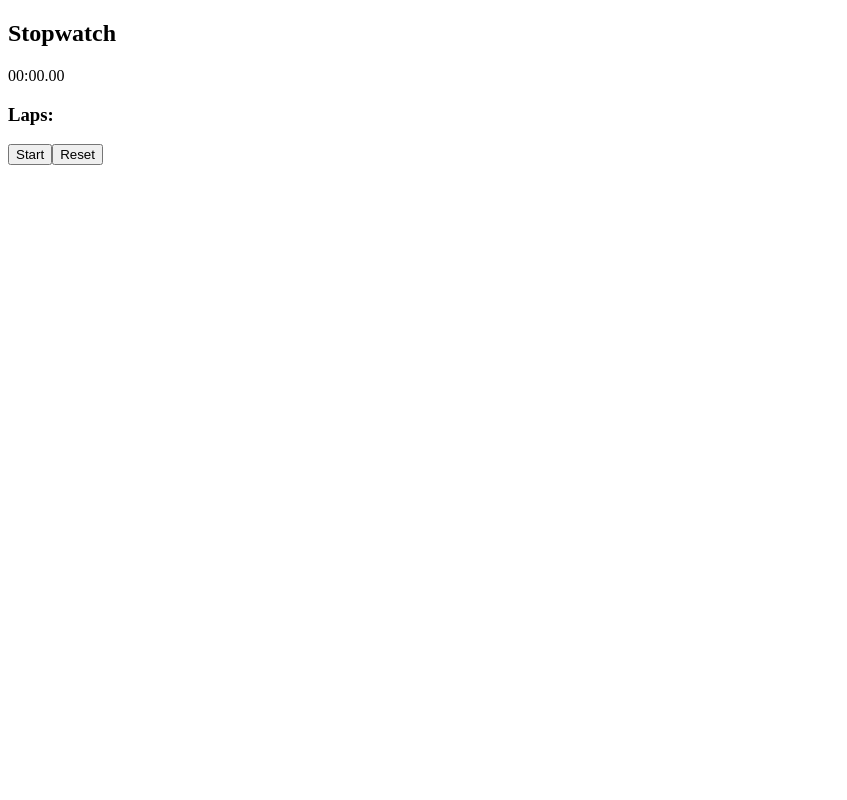
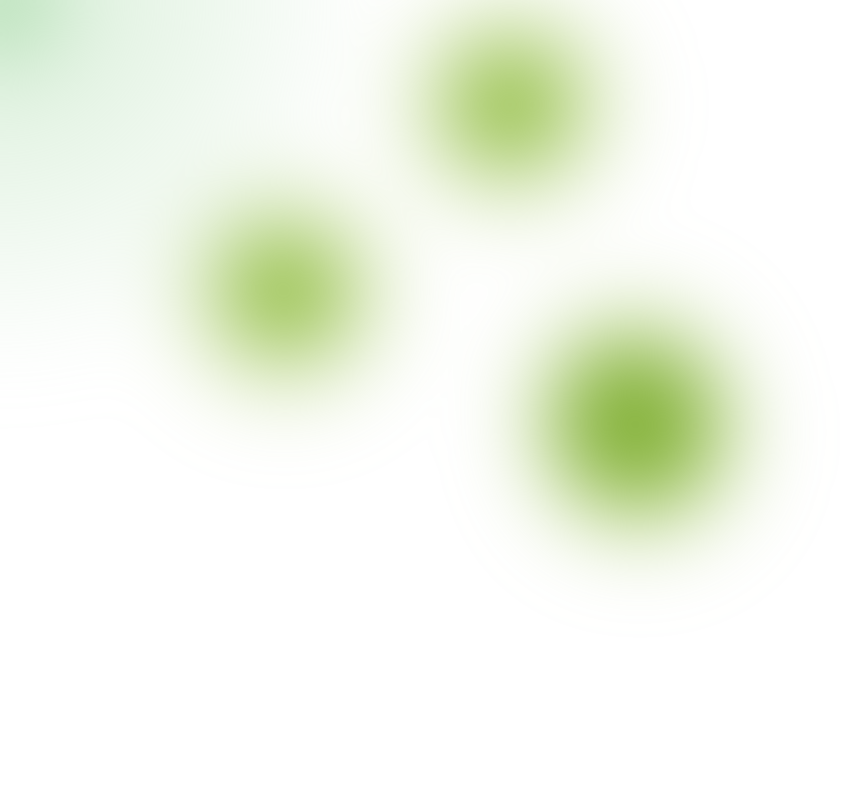
Before and after one commit to Shopify/eng-intern-assessment-react, a React app: page / in a window 1280 px wide. Shown: the top 800 px of the page, without its empty margins (0-847 px from the left). Built offline with nearby package versions, Linux system fonts and the light colour scheme.

Commit message:
Added interactive background

```diff
--- a/src/App.tsx
+++ b/src/App.tsx
@@ -1,22 +1,32 @@
 import React from 'react';
+import './styles/App.css';
+import DynamicBackground from './components/DynamicBackground';
 import StopWatch from './components/StopWatch';
 import StopWatchButton from './components/StopWatchButton';
 import useStopwatch from './hooks/useStopwatch';
 
-// Main App component that glues everything together
+// Main App component that integrates all components
 const App = () => {
   const stopwatch = useStopwatch();
 
   return (
-    <div>
-      <StopWatch elapsedTime={stopwatch.elapsedTime} laps={stopwatch.laps} />
+    <div id="app">
+      {/* Adding the DynamicBackground component */}
+      <DynamicBackground />
+      {/* Stopwatch display for time */}
+      <StopWatch elapsedTime={stopwatch.elapsedTime} />
+      {/* Stopwatch control buttons */}
       <StopWatchButton
         isRunning={stopwatch.isRunning}
+        isPaused={stopwatch.isPaused}
         start={stopwatch.start}
-        stop={stopwatch.stop}
+        pause={stopwatch.pause}
         reset={stopwatch.reset}
         lap={stopwatch.lap}
+        startTime={stopwatch.startTime}
       />
+      {/* Stopwatch display for laps */}
+      <StopWatch elapsedTime={stopwatch.elapsedTime} laps={stopwatch.laps} showLaps />
     </div>
   );
 };
--- /dev/null
+++ b/src/components/DynamicBackground.tsx
@@ -0,0 +1,52 @@
+import React, { useEffect } from 'react';
+import '../styles/DynamicBackground.css';
+
+function DynamicBackground() {
+    useEffect(() => {
+        const interBubble = document.querySelector<HTMLDivElement>('.interactive')!;
+        let curX = 0;
+        let curY = 0;
+        let tgX = 0;
+        let tgY = 0;
+
+        function move() {
+            curX += (tgX - curX) / 20;
+            curY += (tgY - curY) / 20;
+            interBubble.style.transform = `translate(${Math.round(curX)}px, ${Math.round(curY)}px)`;
+            requestAnimationFrame(() => {
+                move();
+            });
+        }
+
+        window.addEventListener('mousemove', (event) => {
+            tgX = event.clientX;
+            tgY = event.clientY;
+        });
+
+        move();
+    }, []);
+
+    return (
+        <div className="gradient-bg">
+            <svg xmlns="http://www.w3.org/2000/svg">
+                <defs>
+                    <filter id="goo">
+                        <feGaussianBlur in="SourceGraphic" stdDeviation="10" result="blur" />
+                        <feColorMatrix in="blur" mode="matrix" values="1 0 0 0 0  0 1 0 0 0  0 0 1 0 0  0 0 0 18 -8" result="goo" />
+                        <feBlend in="SourceGraphic" in2="goo" />
+                    </filter>
+                </defs>
+            </svg>
+            <div className="gradients-container">
+                <div className="g1"></div>
+                <div className="g2"></div>
+                <div className="g3"></div>
+                <div className="g4"></div>
+                <div className="g5"></div>
+                <div className="interactive"></div>
+            </div>
+        </div>
+    );
+}
+
+export default DynamicBackground;
--- a/src/components/StopWatch.tsx
+++ b/src/components/StopWatch.tsx
@@ -1,32 +1,45 @@
 import React from 'react';
+import '../styles/StopWatch.css';
 
-//display time and laps
+// Display time and laps
 interface StopWatchProps {
   elapsedTime: number;  // The elapsed time to display
-  laps: number[];  // Array of lap times
+  laps?: number[];      // Optional laps to display
+  showLaps?: boolean;   // Flag to show laps or not
 }
 
-const StopWatch: React.FC<StopWatchProps> = ({ elapsedTime, laps }) => {
+const StopWatch: React.FC<StopWatchProps> = ({ elapsedTime, laps, showLaps }) => {
   // Format time to min:sec.milliseconds
   const formatTime = (time: number) => {
-    // Format time
+    // Helper function to format the time
     const milliseconds = `0${Math.floor(time / 10) % 100}`.slice(-2);
     const seconds = `0${Math.floor(time / 1000) % 60}`.slice(-2);
     const minutes = `0${Math.floor(time / 60000)}`.slice(-2);
     return `${minutes}:${seconds}.${milliseconds}`;
   };
 
-  // Renders the stopwatch and laps
+  // Render the stopwatch display and laps
   return (
-    <div>
-      <h2>Stopwatch</h2>
-      <div>{formatTime(elapsedTime)}</div>
-      <div>
-        <h3>Laps:</h3>
-        {laps.map((lap, index) => (
-          <div key={index}>{formatTime(lap)}</div>
-        ))}
-      </div>
+    <div className="stopwatch-display">
+      {!showLaps && (
+        <>
+          {/* Render "Stopwatch" text and the stopwatch display (time) */}
+          <h2>Stopwatch</h2>
+          <div className="stopwatch-display">{formatTime(elapsedTime)}</div>
+        </>
+      )}
+      {/* Render the laps list */}
+      {showLaps && laps && (
+        <>
+          <h2>Laps</h2>
+          <div className="lap-list"> {/* Make sure this class is defined in your CSS */}
+            {laps.map((lap, index) => (
+              <div key={index}><strong>Lap {index + 1}:</strong> {formatTime(lap)}</div>
+            ))}
+          </div>
+        </>
+      )}
+
     </div>
   );
 };
--- a/src/components/StopWatchButton.tsx
+++ b/src/components/StopWatchButton.tsx
@@ -1,34 +1,50 @@
 import React from 'react';
+import '../styles/StopWatchButton.css';
 
-//control buttons
+// Interface for the stopwatch control buttons
 interface StopWatchButtonProps {
   isRunning: boolean;  // Indicates if the stopwatch is running
-  start: () => void;  // Function to start the timer
-  stop: () => void;  // Function to stop the timer
-  reset: () => void;  // Function to reset the timer
-  lap: () => void;  // Function to record a lap
+  isPaused: boolean;   // Indicates if the stopwatch is paused
+  start: () => void;   // Function to start or resume the timer
+  pause: () => void;   // Function to pause the timer
+  reset: () => void;   // Function to reset the timer
+  lap: () => void;     // Function to record a lap
+  startTime: number | null;
 }
 
 const StopWatchButton: React.FC<StopWatchButtonProps> = ({
   isRunning,
+  isPaused,
   start,
-  stop,
+  pause,
   reset,
   lap,
 }) => {
   return (
     <div>
-      {/* Render the "Start" button only if the stopwatch is not running */}
-      {!isRunning && <button onClick={start}>Start</button>}
+      {/* When the timer is not running and not paused, show "Start" and a disabled "Lap" button */}
+      {!isRunning && !isPaused && (
+        <>
+          <button className="stopwatch-button" onClick={start}>Start</button>
+          <button className="stopwatch-button" disabled>Lap</button>
+        </>
+      )}
 
-      {/* Render the "Stop" button only if the stopwatch is running */}
-      {isRunning && <button onClick={stop}>Stop</button>}
+      {/* When the timer is running, show "Pause" and "Lap" */}
+      {isRunning && (
+        <>
+          <button className="stopwatch-button" onClick={pause}>Pause</button>
+          <button className="stopwatch-button" onClick={lap}>Lap</button>
+        </>
+      )}
 
-      {/* The "Reset" button is always rendered and can be clicked at any time */}
-      <button onClick={reset}>Reset</button>
-
-      {/* Render the "Lap" button only if the stopwatch is running */}
-      {isRunning && <button onClick={lap}>Lap</button>}
+      {/* When the timer is paused, show "Resume" and "Reset" */}
+      {isPaused && (
+        <>
+          <button className="stopwatch-button" onClick={start}>Resume</button>
+          <button className="stopwatch-button" onClick={reset}>Reset</button>
+        </>
+      )}
     </div>
   );
 };
--- a/src/hooks/useStopwatch.ts
+++ b/src/hooks/useStopwatch.ts
@@ -1,74 +1,86 @@
 import { useState, useEffect } from 'react';
 
-// Custom hook for stopwatch logic
+// Custom hook for managing stopwatch logic
 const useStopwatch = () => {
-  const [isRunning, setIsRunning] = useState(false);  // Manages the running state of the stopwatch
-  const [startTime, setStartTime] = useState<number | null>(null);  // Records the start time of the stopwatch
-  const [laps, setLaps] = useState<number[]>([]);  // Stores recorded laps
-  // Add a state to trigger re-renders
-  const [, setTick] = useState(0);  // Used to force component re-renders
+  const [isRunning, setIsRunning] = useState(false);  // Indicates if the stopwatch is running
+  const [isPaused, setIsPaused] = useState(false);    // Indicates if the stopwatch is paused
+  const [startTime, setStartTime] = useState<number | null>(null);  // Start time of the stopwatch
+  const [pausedTime, setPausedTime] = useState<number>(0); // Time when the stopwatch was paused
+  const [laps, setLaps] = useState<number[]>([]);     // Recorded laps
+  const [, setTick] = useState(0);  // State to trigger re-renders
 
+  // Function to calculate elapsed time based on whether the stopwatch is paused or running
   const getElapsedTime = () => {
-    // Calculate elapsed time as the difference from the current time to the start time
-    return startTime ? Date.now() - startTime : 0;
+    if (isRunning && startTime) {
+      return Date.now() - startTime + pausedTime;
+    }
+    return pausedTime;
   };
 
-  // Starts the stopwatch
+  // Starts or resumes the stopwatch
   const start = () => {
-    // Sets the start time and begins the timer
-    if (!isRunning) {
-      setStartTime(prevStartTime => prevStartTime ?? Date.now());
+    if (!isRunning && !isPaused) {
+      // Starts the timer from zero
+      setStartTime(Date.now());
+      setPausedTime(0);
+      setIsRunning(true);
+    } else if (isPaused) {
+      // Resumes the timer from the paused time
+      setStartTime(Date.now());
+      setIsPaused(false);
       setIsRunning(true);
     }
   };
 
-  // Stops the stopwatch
-  const stop = () => {
-    // Stops the timer
+  // Pauses the stopwatch
+  const pause = () => {
     if (isRunning) {
+      setPausedTime(getElapsedTime()); // Save the elapsed time at pause
+      setStartTime(null); // Clear the start time
+      setIsPaused(true);
       setIsRunning(false);
     }
   };
 
   // Resets the stopwatch
   const reset = () => {
-    // Stops the timer and resets the elapsed time and laps
+    // Clears the timer and resets all time values and laps
     setIsRunning(false);
+    setIsPaused(false);
     setStartTime(null);
+    setPausedTime(0);
     setLaps([]);
   };
 
   // Records a lap
   const lap = () => {
-    // Records the current elapsed time as a lap
-    if (isRunning && startTime) {
+    // Adds the current elapsed time to the laps array
+    if (isRunning) {
       setLaps([...laps, getElapsedTime()]);
     }
   };
 
-  // Effect to trigger re-renders every 10ms when the stopwatch is running
+  // Effect to trigger re-renders at a set interval
   useEffect(() => {
     let interval: NodeJS.Timeout | null = null;
-    if (isRunning) {
+    if (isRunning || isPaused) {
       // This interval will trigger a re-render every 10ms
       interval = setInterval(() => {
-        // Force state update to re-render component
         setTick(tick => tick + 1);
       }, 10);
     } else if (interval) {
-      // Clear interval when stopwatch stops
       clearInterval(interval);
     }
 
     return () => {
-      // Cleanup interval when component unmounts
       if (interval) {
         clearInterval(interval);
       }
     };
-  }, [isRunning, startTime]);
+  }, [isRunning, isPaused, startTime]);
 
-  return { isRunning, elapsedTime: getElapsedTime(), start, stop, reset, laps, lap };
+  // Expose the stopwatch state and control functions
+  return { startTime, isRunning, isPaused, elapsedTime: getElapsedTime(), start, pause, reset, laps, lap };
 };
 
 export default useStopwatch;
--- /dev/null
+++ b/src/styles/DynamicBackground.css
@@ -0,0 +1,169 @@
+html, body {
+    font-family: 'Bricolage Grotesque', sans-serif;
+    font-family: 'Mulish', sans-serif;
+    margin: 0;
+    padding: 0;
+  }
+
+  .text-container {
+    z-index: 100;
+    width: 100vw;
+    height: 100vh;
+    display: flex;
+    position: absolute;
+    top: 0;
+    left: 0;
+    justify-content: center;
+    align-items: center;
+    font-size: 96px;
+    color: rgb(221, 19, 19);
+    opacity: 0.8;
+    user-select: none;
+    text-shadow: 1px 1px rgba(0, 0, 0, 0.1);
+  }
+
+  :root {
+    --color-bg1: rgb(255, 255, 255);
+    --color-bg2: rgb(255, 255, 255);
+    --color1: 149, 191, 71;
+    --color2: 149, 191, 71;
+    --color3: 149, 191, 71;
+    --color4: 149, 191, 71;
+    --color5: 149, 191, 71;
+    --color-interactive: 185, 225, 185;
+    --circle-size: 35%;
+    --blending: multiply; /* You can change this to an appropriate blend mode */
+  }
+
+  @keyframes moveInCircle {
+    0% {
+      transform: rotate(0deg);
+    }
+    50% {
+      transform: rotate(180deg);
+    }
+    100% {
+      transform: rotate(360deg);
+    }
+  }
+
+  @keyframes moveVertical {
+    0% {
+      transform: translateY(-50%);
+    }
+    50% {
+      transform: translateY(50%);
+    }
+    100% {
+      transform: translateY(-50%);
+    }
+  }
+
+  @keyframes moveHorizontal {
+    0% {
+      transform: translateX(-50%) translateY(-10%);
+    }
+    50% {
+      transform: translateX(50%) translateY(10%);
+    }
+    100% {
+      transform: translateX(-50%) translateY(-10%);
+    }
+  }
+
+  .gradient-bg {
+    width: 100vw;
+    height: 100vh;
+    position: relative;
+    overflow: hidden;
+    background: linear-gradient(40deg, var(--color-bg1), var(--color-bg2));
+    top: 0;
+    left: 0;
+  }
+
+  .gradient-bg svg {
+    display: none;
+  }
+
+  .gradient-bg .gradients-container {
+    filter: url(#goo) blur(40px);
+    width: 100%;
+    height: 100%;
+  }
+
+  .gradient-bg .g1 {
+    position: absolute;
+    background: radial-gradient(circle at center, rgba(var(--color1), 0.8) 0, rgba(var(--color1), 0) 50%) no-repeat;
+    mix-blend-mode: var(--blending);
+    width: var(--circle-size);
+    height: var(--circle-size);
+    top: calc(50% - var(--circle-size) / 2);
+    left: calc(50% - var(--circle-size) / 2);
+    transform-origin: center center;
+    animation: moveVertical 30s ease infinite;
+    opacity: 1;
+  }
+
+  .gradient-bg .g2 {
+    position: absolute;
+    background: radial-gradient(circle at center, rgba(var(--color2), 0.8) 0, rgba(var(--color2), 0) 50%) no-repeat;
+    mix-blend-mode: var(--blending);
+    width: var(--circle-size);
+    height: var(--circle-size);
+    top: calc(50% - var(--circle-size) / 2);
+    left: calc(50% - var(--circle-size) / 2);
+    transform-origin: calc(50% - 400px);
+    animation: moveInCircle 20s reverse infinite;
+    opacity: 1;
+  }
+
+  .gradient-bg .g3 {
+    position: absolute;
+    background: radial-gradient(circle at center, rgba(var(--color3), 0.8) 0, rgba(var(--color3), 0) 50%) no-repeat;
+    mix-blend-mode: var(--blending);
+    width: var(--circle-size);
+    height: var(--circle-size);
+    top: calc(50% - var(--circle-size) / 2 + 200px);
+    left: calc(50% - var(--circle-size) / 2 - 500px);
+    transform-origin: calc(50% + 400px);
+    animation: moveInCircle 40s linear infinite;
+    opacity: 1;
+  }
+
+  .gradient-bg .g4 {
+    position: absolute;
+    background: radial-gradient(circle at center, rgba(var(--color4), 0.8) 0, rgba(var(--color4), 0) 50%) no-repeat;
+    mix-blend-mode: var(--blending);
+    width: var(--circle-size);
+    height: var(--circle-size);
+    top: calc(50% - var(--circle-size) / 2);
+    left: calc(50% - var(--circle-size) / 2);
+    transform-origin: calc(50% - 200px);
+    animation: moveHorizontal 40s ease infinite;
+    opacity: 0.7;
+  }
+
+  .gradient-bg .g5 {
+    position: absolute;
+    background: radial-gradient(circle at center, rgba(var(--color5), 0.8) 0, rgba(var(--color5), 0) 50%) no-repeat;
+    mix-blend-mode: var(--blending);
+    width: calc(var(--circle-size) * 2);
+    height: calc(var(--circle-size) * 2);
+    top: calc(50% - var(--circle-size));
+    left: calc(50% - var(--circle-size));
+    transform-origin: calc(50% - 800px) calc(50% + 200px);
+    animation: moveInCircle 20s ease infinite;
+    opacity: 1;
+  }
+
+  .gradient-bg .interactive {
+    position: absolute;
+    background: radial-gradient(circle at center, rgba(var(--color-interactive), 0.8) 0, rgba(var(--color-interactive), 0) 50%) no-repeat;
+    mix-blend-mode: var(--blending);
+    width: 100%;
+    height: 100%;
+    top: -50%;
+    left: -50%;
+    opacity: 0.7;
+    z-index: 10; /* Adjust the z-index as needed */
+  }
```
Also changed, not shown: public/index.html (+5 -2 lines), 1 other file (tests, documents, lock files or other folders).
